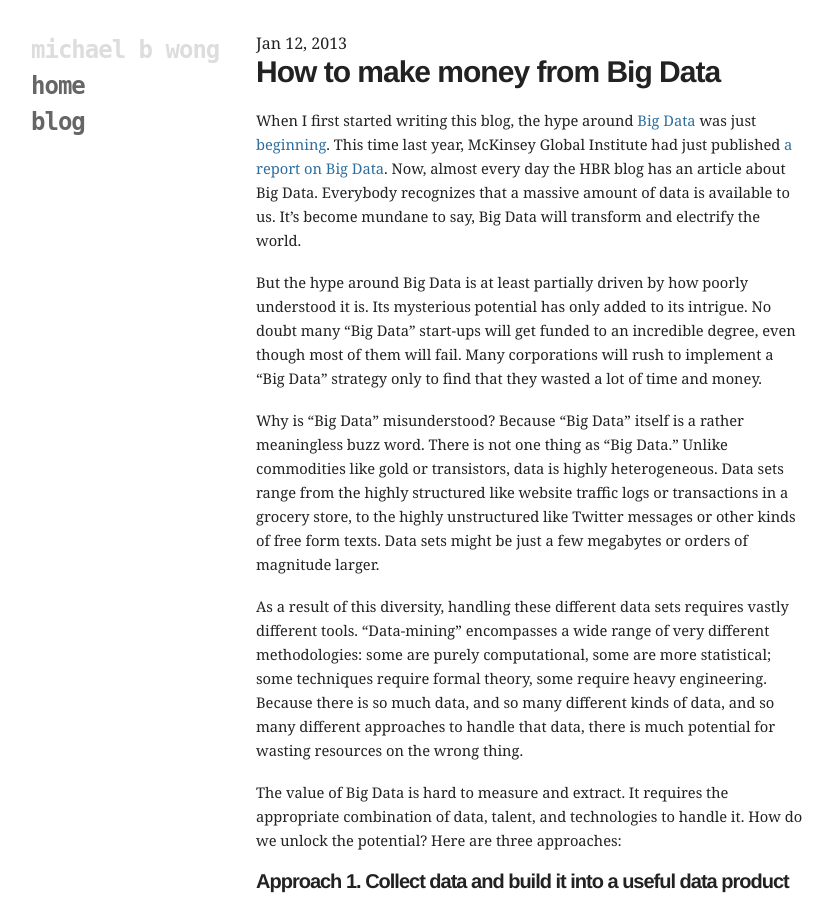
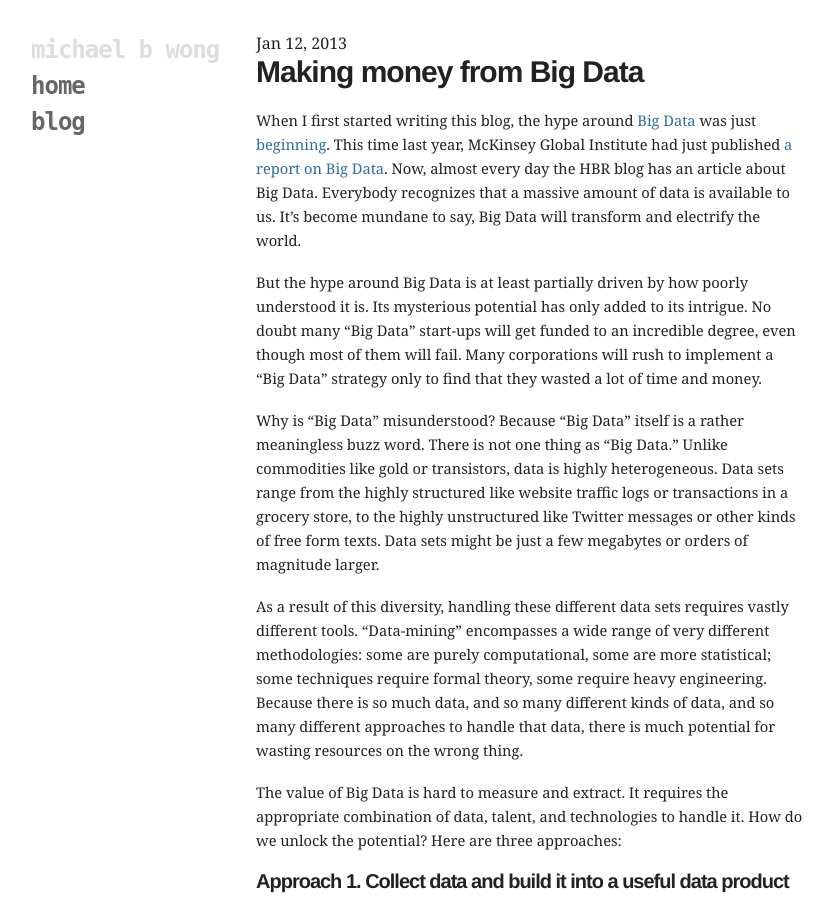
Before and after one commit to mbwong/mbwong.github.com, a Jekyll site: the page built from _posts/2013-01-12-how-to-make-money-from-big-data.md, in a window 1280 px wide and 900 px high. Shown: the whole window, without its empty margins (94-927 px from the left). Built offline with Jekyll 4.4.1, drawn with Linux system fonts in a browser that asks for light colours.

Commit message:
Update 2013-01-12-how-to-make-money-from-big-data.md

```diff
--- a/_posts/2013-01-12-how-to-make-money-from-big-data.md
+++ b/_posts/2013-01-12-how-to-make-money-from-big-data.md
@@ -1,10 +1,10 @@
 ---
 tags: data business
-title: How to make money from Big Data
+title: Making money from Big Data
 layout: post
 ---
 
-#How to make money from Big Data
+#Making money from Big Data
 
 When I first started writing this blog, the hype around [Big Data][bd] was just [beginning][gtrends]. This time last year, McKinsey Global Institute had just published [a report on Big Data][mgi]. Now, almost every day the HBR blog has an article about Big Data. Everybody recognizes that a massive amount of data is available to us. It's become mundane to say, Big Data will transform and electrify the world.
 
```
